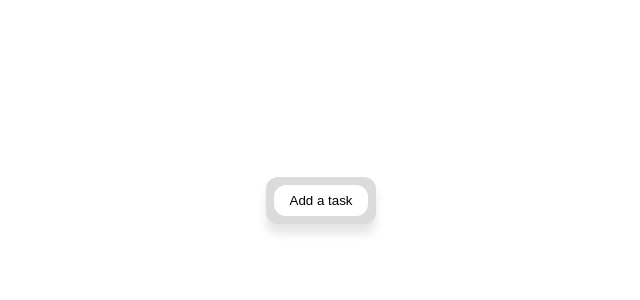
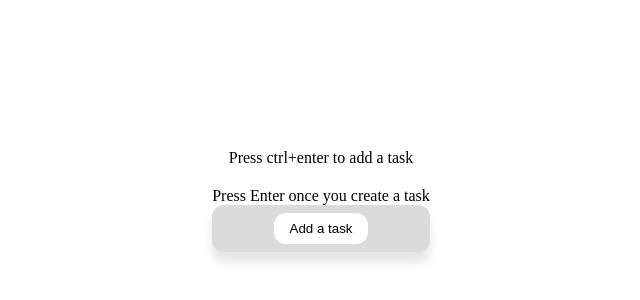
Before and after one commit to prinxnoami/Todo-app, a plain HTML site: page index.html in a window 1280 px wide. Shown: the part 208-508 px from the top of the page, without its empty margins (319-959 px from the left). Drawn offline with Linux system fonts and the light colour scheme.

Commit message:
Update index.html

```diff
--- a/index.html
+++ b/index.html
@@ -8,6 +8,8 @@
     <link rel="stylesheet" href="style.css">
 </head>
 <body>
+    Press ctrl+enter to add a task<be>
+        Press Enter once you create a task
     <div class="p-container flex">
         <button>Add a task</button>
     </div>
```
